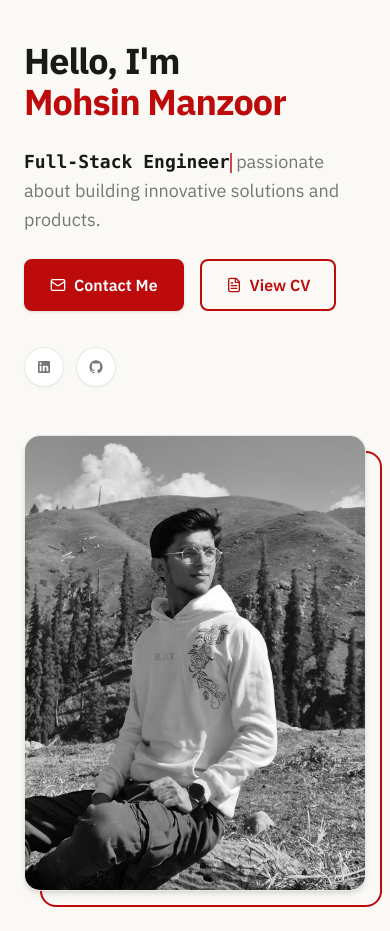
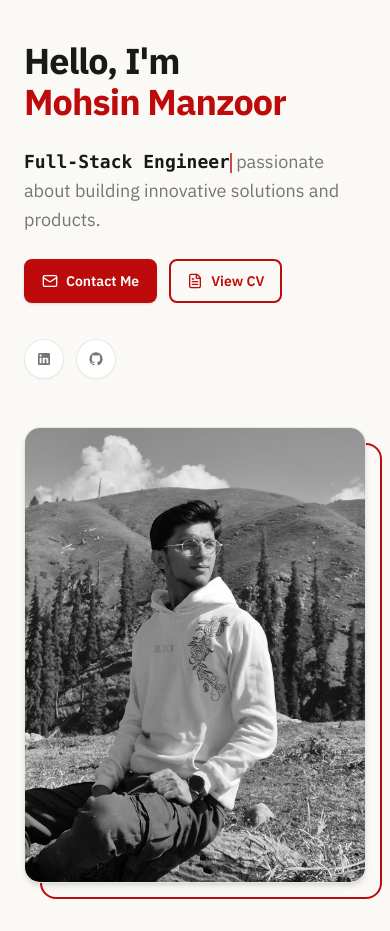
Before and after one commit to mohsinmanzur/mohsinmanzur, a Next.js app: page / in a window 390 px wide. Built offline with nearby package versions, Linux system fonts and the light colour scheme.

Commit message:
fix: hero section buttons now appear in-line

```diff
--- a/src/components/Hero.tsx
+++ b/src/components/Hero.tsx
@@ -72,7 +72,7 @@ export default function Hero() {
           </p>
 
           {/* CTA Buttons */}
-          <div className="flex flex-wrap items-center gap-4">
+          <div className="flex items-center gap-3 sm:gap-4">
             <Button variant="primary" href="mailto:mohsinmanzoor32@gmail.com">
               <Mail className="w-4 h-4" />
               <span>Contact Me</span>
--- a/src/components/ui/Button.tsx
+++ b/src/components/ui/Button.tsx
@@ -18,7 +18,7 @@ export default function Button({
   ...props
 }: ButtonProps) {
   const baseStyles =
-    'inline-flex items-center justify-center gap-2 px-6 py-3 rounded-lg font-semibold transition-all duration-300 cursor-pointer disabled:opacity-50 disabled:pointer-events-none';
+    'inline-flex items-center justify-center gap-2 px-4 py-2.5 sm:px-6 sm:py-3 text-sm sm:text-base rounded-lg font-semibold transition-all duration-300 cursor-pointer disabled:opacity-50 disabled:pointer-events-none whitespace-nowrap';
 
   const variantStyles = {
     primary:
```
